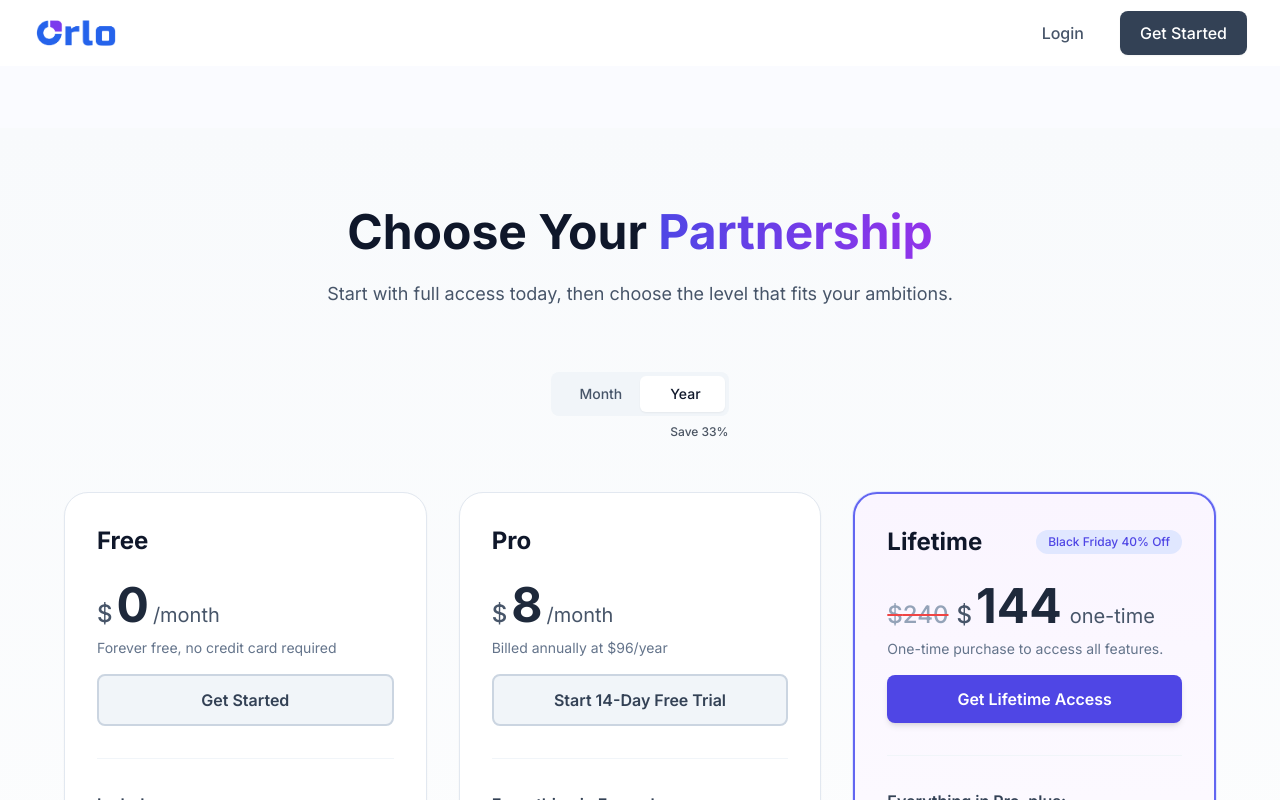
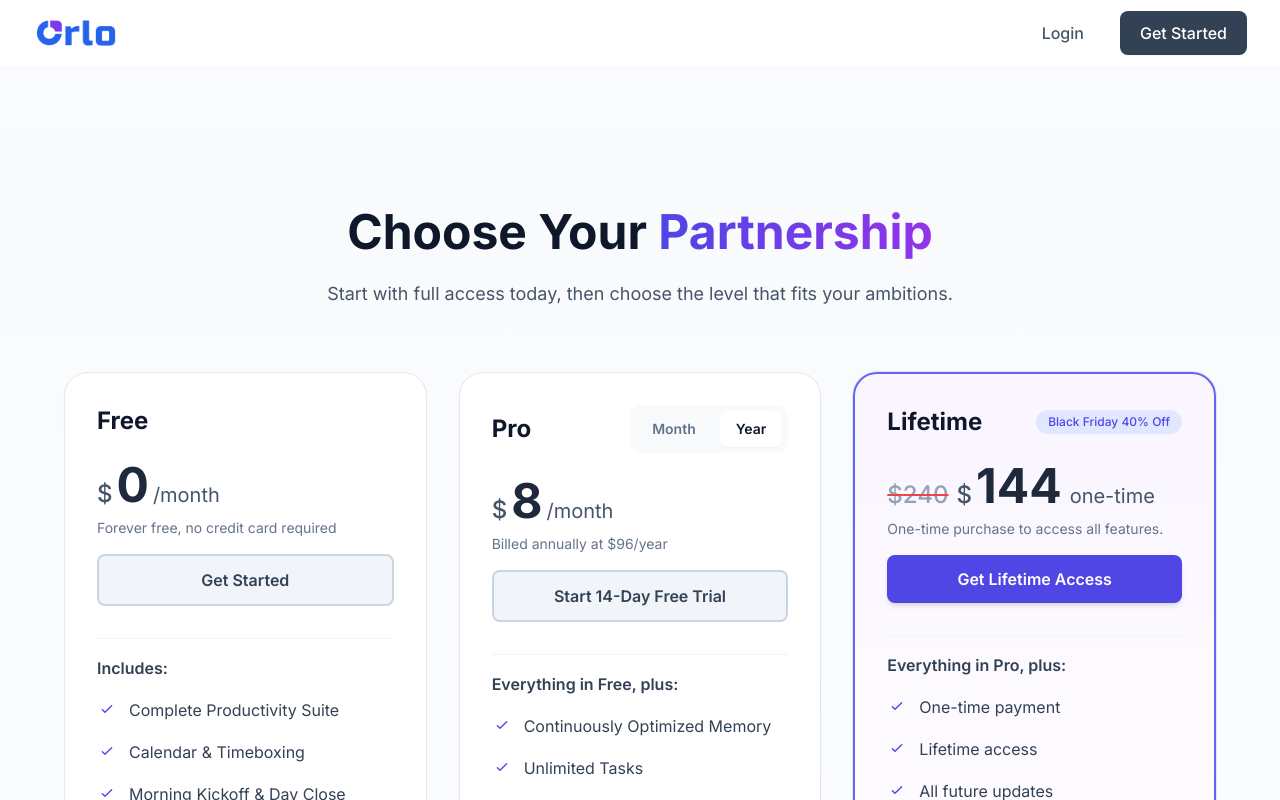
Before and after one commit to orlo-ai/orlo-landing, a Next.js app: page /pricing in a window 1280 px wide. Shown: the top 800 px of the page. Built offline with nearby package versions, Linux system fonts and the light colour scheme.

Commit message:
feat(pricing): add collapsible features section for pricing plans with animations

```diff
--- a/src/app/globals.css
+++ b/src/app/globals.css
@@ -813,3 +813,30 @@ html {
     color: #fff !important;
   }
 }
+
+/* ✨ Pricing Features Collapse Animation */
+
+/* Key Features 按鈕的懸停效果 */
+.pricing-features-toggle {
+  transition: all 0.2s ease;
+  -webkit-tap-highlight-color: transparent;
+}
+
+.pricing-features-toggle:active {
+  transform: scale(0.98);
+}
+
+/* 無障礙：尊重減少動畫偏好 */
+@media (prefers-reduced-motion: reduce) {
+  .pricing-features-collapse,
+  .pricing-features-toggle {
+    transition: none !important;
+  }
+}
+
+/* 觸控裝置優化 */
+@media (hover: none) and (pointer: coarse) {
+  .pricing-features-toggle {
+    min-height: 44px; /* 符合觸控尺寸標準 */
+  }
+}
--- a/src/components/sections/PricingSection.tsx
+++ b/src/components/sections/PricingSection.tsx
@@ -10,6 +10,11 @@ interface PricingSectionProps {
 
 export default function PricingSection({ pricing }: PricingSectionProps) {
   const [billingCycle, setBillingCycle] = useState<'monthly' | 'yearly'>('yearly');
+  const [expandedPlans, setExpandedPlans] = useState<Record<string, boolean>>({
+    free: false,
+    pro: false,
+    lifetime: false,
+  });
   const lifetimePlan = pricing.plans.find(p => p.id === 'lifetime');
   const proPlan = pricing.plans.find(p => p.id === 'pro');
 
@@ -22,6 +27,14 @@ export default function PricingSection({ pricing }: PricingSectionProps) {
   };
 
   const proPricing = getProPricing();
+
+  // 切換功能列表展開/收合
+  const togglePlanFeatures = (planId: string) => {
+    setExpandedPlans(prev => ({
+      ...prev,
+      [planId]: !prev[planId]
+    }));
+  };
 
   return (
     <section id="pricing" className="py-20 px-4 sm:px-6 lg:px-8 bg-gradient-to-b from-slate-50 to-white">
@@ -44,47 +57,6 @@ export default function PricingSection({ pricing }: PricingSectionProps) {
           )}
         </div>
 
-        {/* Desktop: Billing Cycle Segmented Control */}
-        <div className="hidden lg:flex flex-col items-center mb-12">
-          {/* 內聯容器 - 寬度由 Segmented Control 決定 */}
-          <div className="inline-flex flex-col">
-            <div className="relative inline-flex items-center bg-slate-100 rounded-lg p-1">
-              {/* Sliding Background Indicator */}
-              <div
-                className={`absolute top-1 bottom-1 left-1 right-1 w-[calc(50%-0.25rem)] bg-white rounded-md shadow-sm transition-all duration-200 ${
-                  billingCycle === 'yearly' ? 'left-auto right-1' : ''
-                }`}
-              />
-
-              {/* Month Button */}
-              <button
-                onClick={() => setBillingCycle('monthly')}
-                className={`relative z-10 px-6 py-2 text-sm font-medium transition-colors ${
-                  billingCycle === 'monthly' ? 'text-slate-900' : 'text-slate-600'
-                }`}
-              >
-                Month
-              </button>
-
-              {/* Year Button */}
-              <button
-                onClick={() => setBillingCycle('yearly')}
-                className={`relative z-10 px-6 py-2 text-sm font-medium transition-colors ${
-                  billingCycle === 'yearly' ? 'text-slate-900' : 'text-slate-600'
-                }`}
-              >
-                Year
-              </button>
-            </div>
-
-            {/* Save Badge - Below and aligned to right with fixed height to prevent layout shift */}
-            <div className="flex justify-end mt-2 h-5">
-              {billingCycle === 'yearly' && (
-                <span className="text-xs text-gray-600 font-medium">Save 33%</span>
-              )}
-            </div>
-          </div>
-        </div>
 
         {/* Pricing Cards */}
         <div className="grid grid-cols-1 md:grid-cols-2 lg:grid-cols-3 gap-8 max-w-7xl mx-auto mb-16">
@@ -109,41 +81,34 @@ export default function PricingSection({ pricing }: PricingSectionProps) {
                 <div className="flex items-center justify-between mb-6">
                   <h3 className="text-2xl font-bold text-slate-900">{displayPlan.name}</h3>
 
-                  {/* Mobile: Billing Cycle Segmented Control (Pro plan only) */}
+                  {/* Billing Cycle Toggle (Pro plan only) */}
                   {plan.id === 'pro' && (
-                    <div className="lg:hidden">
-                      <div className="relative inline-flex items-center bg-slate-100 rounded-lg p-0.5">
-                        {/* Sliding Background Indicator */}
-                        <div
-                          className={`absolute top-0.5 bottom-0.5 left-0.5 right-0.5 w-[calc(50%-0.25rem)] bg-white rounded-md shadow-sm transition-all duration-200 ${
-                            billingCycle === 'yearly' ? 'left-auto right-0.5' : ''
-                          }`}
-                        />
-
-                        {/* Month Button */}
+                    <div className="inline-flex items-center gap-2 bg-slate-50 rounded-xl p-1.5  border-slate-200">
                       <button
                         onClick={() => setBillingCycle('monthly')}
-                          className={`relative z-10 px-4 py-1 text-xs font-medium transition-colors ${
-                            billingCycle === 'monthly' ? 'text-slate-900' : 'text-slate-600'
+                        className={`px-4 py-2 rounded-lg text-sm font-semibold transition-all duration-200 ${
+                          billingCycle === 'monthly'
+                            ? 'bg-white text-slate-900 shadow-sm  border-slate-200'
+                            : 'text-slate-500 hover:text-slate-700 hover:bg-slate-100'
                         }`}
                       >
                         Month
                       </button>
-
-                        {/* Year Button - Mobile without Save badge */}
                       <button
                         onClick={() => setBillingCycle('yearly')}
-                          className={`relative z-10 px-4 py-1 text-xs font-medium transition-colors ${
-                            billingCycle === 'yearly' ? 'text-slate-900' : 'text-slate-600'
+                        className={`px-4 py-2 rounded-lg text-sm font-semibold transition-all duration-200 ${
+                          billingCycle === 'yearly'
+                            ? 'bg-white text-slate-900 shadow-sm  border-slate-200'
+                            : 'text-slate-500 hover:text-slate-700 hover:bg-slate-100'
                         }`}
                       >
                         Year
                       </button>
                     </div>
-                    </div>
                   )}
 
-                  {displayPlan.badge && (
+                  {/* Badge - For non-Pro plans */}
+                  {displayPlan.badge && plan.id !== 'pro' && (
                     <div className="bg-indigo-100 text-indigo-600 px-3 py-1 rounded-full text-xs font-medium">
                       {displayPlan.badge}
                     </div>
@@ -207,8 +172,36 @@ export default function PricingSection({ pricing }: PricingSectionProps) {
               </div>
 
               {/* Features */}
-              <div className="border-t border-slate-100 pt-8 mb-8">
-                <ul className="space-y-4">
+              <div className="border-t border-slate-100 pt-4">
+                {/* Mobile: Key Features Button (collapsed state - top) */}
+                {!expandedPlans[plan.id] && (
+                  <button
+                    onClick={() => togglePlanFeatures(plan.id)}
+                    className="lg:hidden w-full flex items-center justify-between py-3 px-4 mb-0 text-slate-700 hover:bg-slate-50 rounded-lg transition-colors duration-200"
+                    aria-expanded={expandedPlans[plan.id]}
+                    aria-label={`Expand features for ${plan.name} plan`}
+                  >
+                    <span className="font-semibold text-sm">Key features</span>
+                    <svg
+                      className="w-5 h-5 text-slate-600"
+                      fill="none"
+                      stroke="currentColor"
+                      viewBox="0 0 24 24"
+                    >
+                      <path strokeLinecap="round" strokeLinejoin="round" strokeWidth="2" d="M19 9l-7 7-7-7" />
+                    </svg>
+                  </button>
+                )}
+
+                {/* Features List - Collapsible on mobile, always expanded on desktop */}
+                <div
+                  className={`overflow-hidden transition-all duration-300 ease-in-out ${
+                    expandedPlans[plan.id]
+                      ? 'max-h-[2000px] opacity-100'
+                      : 'max-h-0 opacity-0 lg:max-h-[2000px] lg:opacity-100'
+                  }`}
+                >
+                  <ul className="space-y-4 mb-4 lg:mb-0">
                     {displayPlan.features.map((feature, index) => {
                       const isFirstItem = index === 0;
                       return (
@@ -231,6 +224,25 @@ export default function PricingSection({ pricing }: PricingSectionProps) {
                       );
                     })}
                   </ul>
+
+                  {/* Mobile: Key Features Button (expanded state - bottom) */}
+                  <button
+                    onClick={() => togglePlanFeatures(plan.id)}
+                    className="lg:hidden w-full flex items-center justify-between py-3 px-4  text-slate-700 hover:bg-slate-50 rounded-lg transition-colors duration-200"
+                    aria-expanded={expandedPlans[plan.id]}
+                    aria-label={`Collapse features for ${plan.name} plan`}
+                  >
+                    <span className="font-semibold text-sm">Key features</span>
+                    <svg
+                      className="w-5 h-5 text-slate-600 rotate-180"
+                      fill="none"
+                      stroke="currentColor"
+                      viewBox="0 0 24 24"
+                    >
+                      <path strokeLinecap="round" strokeLinejoin="round" strokeWidth="2" d="M19 9l-7 7-7-7" />
+                    </svg>
+                  </button>
+                </div>
               </div>
             </div>
             );
```
Lines whose indentation alone changed are shown as unchanged.
